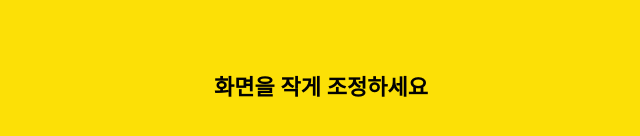
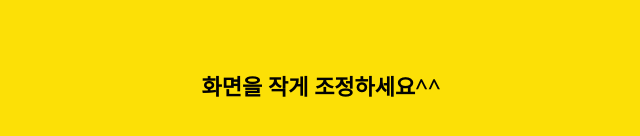
Before and after one commit to mannlim/kakao-clone, a plain HTML site: page index.html in a window 1280 px wide. Shown: the part 314-450 px from the top of the page, without its empty margins (319-959 px from the left). Drawn offline with nearby package versions, Linux system fonts and the light colour scheme; files whose address does not match are found by name.

Commit message:
modify001

```diff
--- a/index.html
+++ b/index.html
@@ -96,7 +96,7 @@
     </nav>
     <div class="bigScreen">
       <span class="bigScreen__text">
-        화면을 작게 조정하세요
+        화면을 작게 조정하세요^^
       </span>
     </div>
   </body>
```
